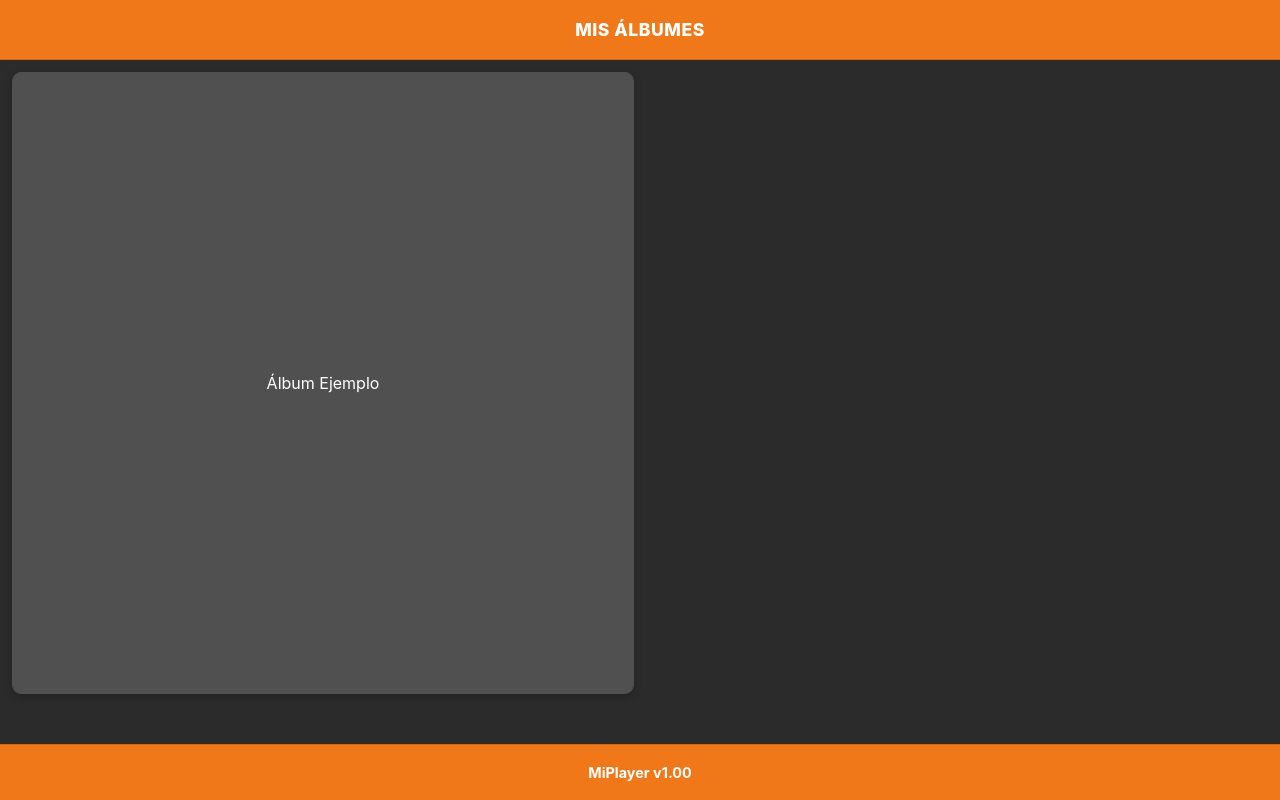
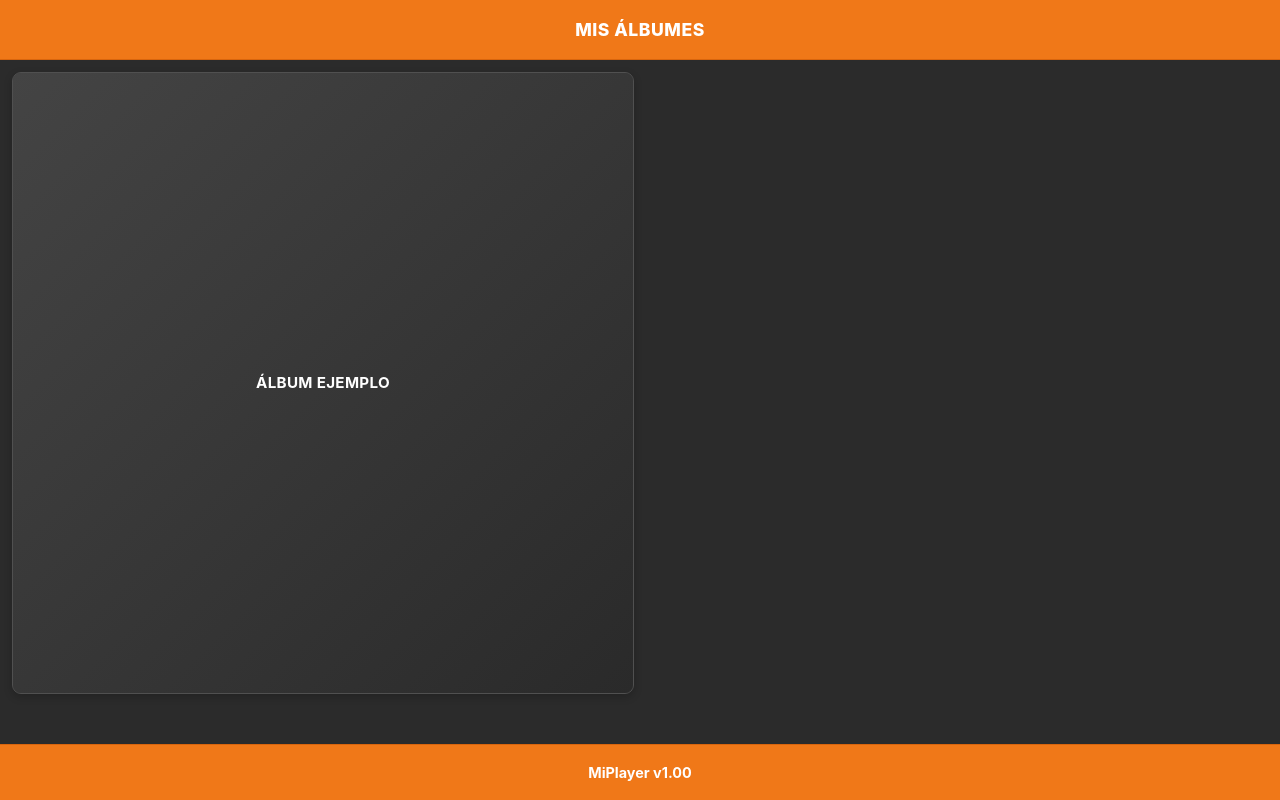
Before and after one commit to juanpixel71/MiPlayer, a website: page index.html in a window 1280 px wide. Drawn offline with Linux system fonts and the light colour scheme.

Commit message:
Update styles.css

```diff
--- a/styles.css
+++ b/styles.css
@@ -90,10 +90,6 @@
 
     letter-spacing: 0.5px;
 
-    /*
-       Permite que los nombres largos
-       ocupen más de una línea.
-    */
     white-space: normal;
 
     overflow: visible;
@@ -200,12 +196,6 @@
     gap: 12px;
 }
 
-
-/*
-   La tarjeta es SOLO la zona de la cover.
-   No hay texto debajo.
-*/
-
 .album-card {
     width: 100%;
 
@@ -233,16 +223,6 @@
     border-color: #f07818;
 }
 
-
-/*
-   ZONA DE CARÁTULA
-   Siempre cuadrada.
-
-   En un teléfono ocupará aproximadamente
-   la mitad del ancho disponible, pero mantiene
-   la proporción 1:1 de una cover 544x544.
-*/
-
 .album-cover-box {
     width: 100%;
 
@@ -269,34 +249,48 @@
 
 
 /* =========================================
-   NOTA MUSICAL TEMPORAL
+   REEMPLAZO DE PORTADA SIN FOTO (TÍTULO DEL ÁLBUM)
    ========================================= */
 
-.music-note-placeholder {
+.album-title-placeholder {
     width: 100%;
     height: 100%;
 
-    background-color: #505050;
+    background: linear-gradient(135deg, #444444 0%, #2a2a2a 100%);
 
     display: flex;
 
     align-items: center;
     justify-content: center;
 
-    color: #dddddd;
+    padding: 12px;
 
-    font-size: 4.2rem;
-
-    line-height: 1;
-
-    opacity: 0.9;
+    text-align: center;
 }
 
+.album-title-placeholder span {
+    color: #ffffff;
 
-/*
-   El título del álbum que todavía existe
-   en index.html queda oculto.
-*/
+    font-size: 0.95rem;
+
+    font-weight: 700;
+
+    line-height: 1.35;
+
+    word-break: break-word;
+
+    overflow: hidden;
+
+    display: -webkit-box;
+
+    -webkit-line-clamp: 4;
+
+    -webkit-box-orient: vertical;
+
+    text-transform: uppercase;
+
+    letter-spacing: 0.3px;
+}
 
 .album-card-title {
     display: none;
@@ -363,12 +357,6 @@
 
     padding: 16px;
 }
-
-
-/*
-   También dejamos preparada aquí
-   la zona cuadrada para la cover.
-*/
 
 .player-cover-box {
     width: 544px;
@@ -543,14 +531,6 @@
     background-color: #d9680e;
 }
 
-
-
-/* =========================================
-   ICONO PLAY / PAUSE ESTABLE
-   El círculo del botón no cambia de forma.
-   Solo cambia el icono interior.
-   ========================================= */
-
 .btn-main .play-pause-icon {
     width: 0;
     height: 0;
```
